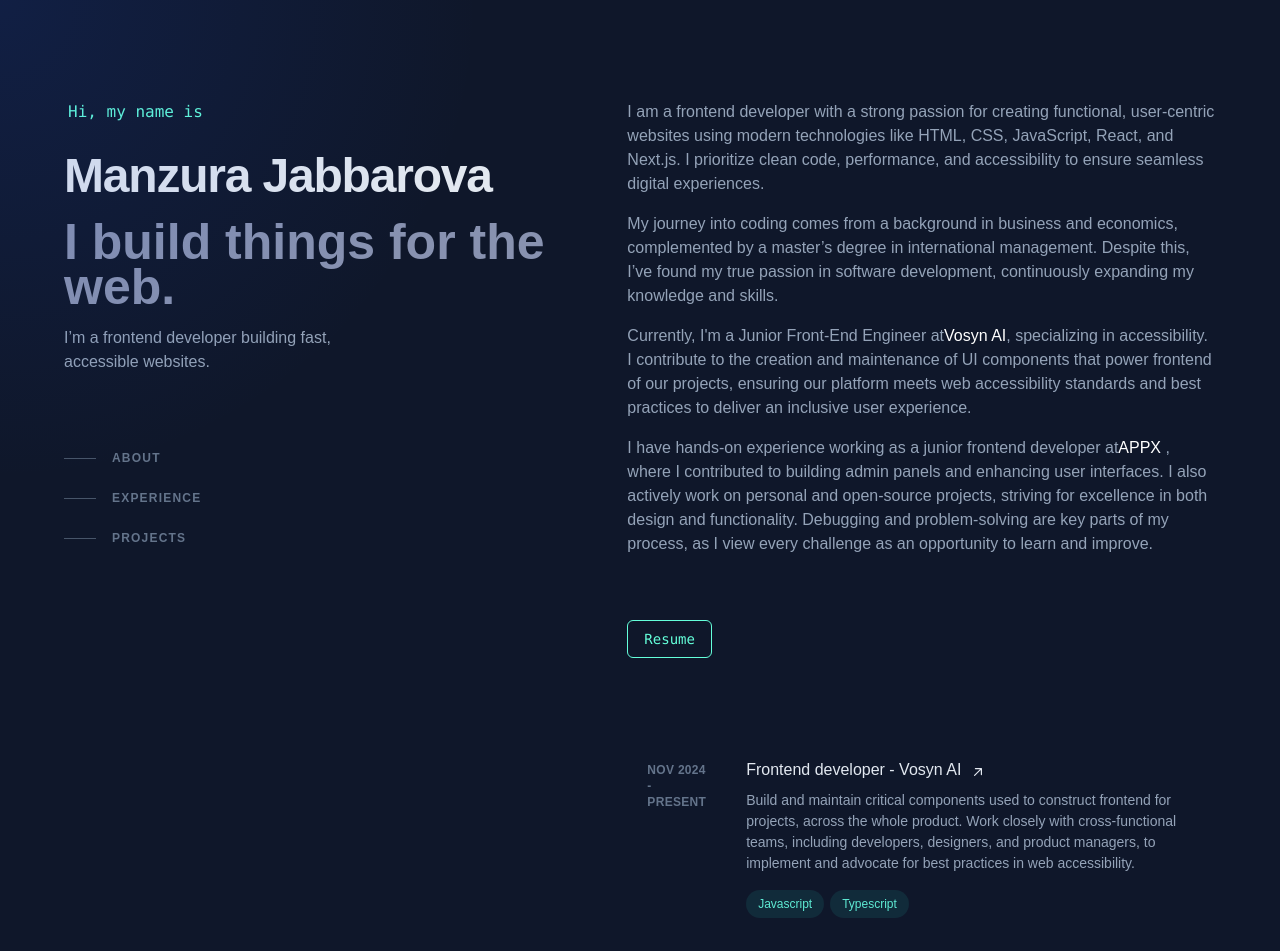
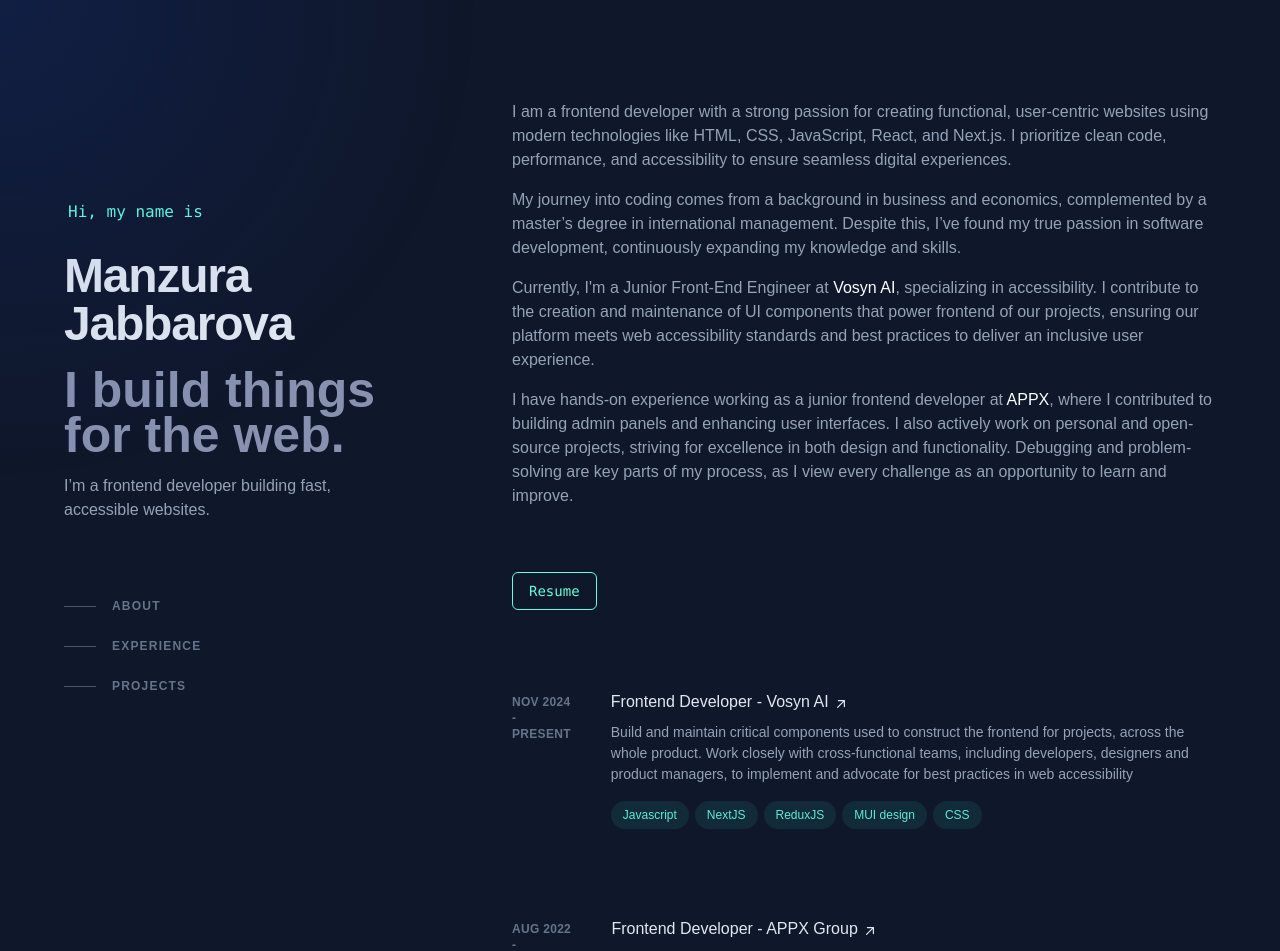
Before and after one commit to manzura94/portfolio, a Next.js app: page / in a window 1280 px wide. Shown: the top 951 px of the page. Built offline with nearby package versions, Linux system fonts and the light colour scheme.

Commit message:
add job positions

```diff
--- a/src/components/About.tsx
+++ b/src/components/About.tsx
@@ -15,7 +15,7 @@
                 true passion in software development, continuously expanding my knowledge and skills.`}
       </p>
       <p className="mb-4 leading-normal text-slate-400">
-        {`Currently, I'm a Junior Front-End Engineer at`}
+        {`Currently, I'm a Junior Front-End Engineer at `}
         <a href="https://vosyn.ai/" className="text-white hover:text-[#64ffda]">
           Vosyn AI
         </a>
@@ -25,11 +25,11 @@
         practices to deliver an inclusive user experience.`}
       </p>
       <p className="mb-4 leading-normal text-slate-400">
-        {` I have hands-on experience working as a junior frontend developer at`}
+        {` I have hands-on experience working as a junior frontend developer at  `}
         <a className="text-white hover:text-[#64ffda]" href="https://appx.uz/">
           APPX
         </a>
-        {` , where I contributed to building admin panels and enhancing user
+        {`, where I contributed to building admin panels and enhancing user
         interfaces. I also actively work on personal and open-source projects,
         striving for excellence in both design and functionality. Debugging and
         problem-solving are key parts of my process, as I view every challenge
--- a/src/components/Header.tsx
+++ b/src/components/Header.tsx
@@ -3,7 +3,7 @@
 
 const Header = () => {
   return (
-    <header className="w-1/2 flex flex-col  lg:w-[48%]">
+    <header className="w-1/2 flex flex-col  fixed top-[200px] h-full w-[30vw]">
       <h1 className=" mb-7 ml-1 text-[#64FFDA] font-mono text-[clamp(14px,5vw,16px)] font-normal">
         Hi, my name is
       </h1>
--- a/src/components/IntroWrapper.tsx
+++ b/src/components/IntroWrapper.tsx
@@ -24,9 +24,9 @@
           className="w-full"
         >
           <div className="flex flex-col h-full justify-between items-center  min-h-screen p-8 pb-20 gap-1 sm:p-5 ">
-            <div className="flex justify-between w-full max-w-6xl h-full flex-1 gap-5 mt-[80px]">
+            <div className="flex justify-between w-full max-w-6xl h-full flex-1 gap-5 mt-[80px] ">
               <Header />
-              <main className="flex gap-10 w-1/2 lg:w-[52%] ">
+              <main className="flex gap-10 w-1/2 w-[60vw] ml-[35vw]">
                 <Hero />
               </main>
             </div>
--- a/src/components/Jobs.tsx
+++ b/src/components/Jobs.tsx
@@ -1,44 +1,49 @@
+import { jobData } from '@/data'
 import React from 'react'
 import { ArrowTop } from './icons/ArrowTop'
 
 const Jobs = () => {
   return (
-    <section id="experience" className="mt-20">
-      <ol>
-        <li className="mb-12 p-5 rounded-[10px] group cursor-pointer transition-colors duration-300 hover:bg-[rgba(148,163,184,0.1)]">
+    <section id="experience" className="mt-20 overflow-visible box-content p-0">
+      <ol className="box-content overflow-visible space-y-5">
+        {jobData.map((item) => (
+          <li
+            key={item.id}
+            className="mb-12 -m-5 p-5 rounded-[10px] group cursor-pointer transition-colors duration-300 hover:bg-[rgba(148,163,184,0.1)] box-border"
+          >
             <div className="flex gap-10">
               <div className="w-[20%] mb-2 mt-1 text-xs font-semibold uppercase tracking-wide text-slate-500 ">
-              Nov 2024 - PRESENT
+                {item.time}
               </div>
               <div>
                 <h3 className="font-medium text-slate-200 group-hover:text-teal-300 ">
-                Frontend developer - Vosyn AI{' '}
+                  {item.position}
                   <span className="inline-block">
                     <ArrowTop />
                   </span>
                 </h3>
                 <p className="mt-2 text-sm leading-normal text-slate-400">
-                Build and maintain critical components used to construct
-                frontend for projects, across the whole product. Work closely
-                with cross-functional teams, including developers, designers,
-                and product managers, to implement and advocate for best
-                practices in web accessibility.
+                  {item.desc}
                 </p>
                 <ul className="mt-2 flex flex-wrap">
-                <li className="mr-1.5 mt-2 flex">
+                  {item.techs.map((val, index) => (
+                    <li key={index} className="mr-1.5 mt-2 flex">
                       <div className="flex items-center rounded-full bg-teal-400/10 px-3 py-1 text-xs font-medium leading-5 text-teal-300 ">
-                    Javascript
+                        {val}
                       </div>
                     </li>
-                <li className="mr-1.5 mt-2">
+                  ))}
+
+                  {/* <li className="mr-1.5 mt-2">
                   <div className="flex items-center rounded-full bg-teal-400/10 px-3 py-1 text-xs font-medium leading-5 text-teal-300 ">
                     Typescript
                   </div>
-                </li>
+                </li> */}
                 </ul>
               </div>
             </div>
           </li>
+        ))}
       </ol>
     </section>
   )
--- /dev/null
+++ b/src/data/index.tsx
@@ -0,0 +1,25 @@
+export const jobData = [
+  {
+    id: 1,
+    time: 'Nov 2024 - Present',
+    position: 'Frontend Developer - Vosyn AI',
+    desc: 'Build and maintain critical components used to construct the frontend for projects, across the whole product. Work closely with cross-functional teams, including developers, designers and product managers, to implement and advocate for best practices in web accessibility',
+    techs: ['Javascript', 'NextJS', 'ReduxJS', 'MUI design', 'CSS'],
+  },
+  {
+    id: 2,
+    time: 'Aug 2022 - January 2023',
+    position: 'Frontend Developer - APPX Group',
+    desc: 'Build admin panels and dashboards, focusing on building user-friendly interfaces. Collaborate with backend developers and designers to integrate APIs, manage state using Redux Toolkit, and ensure responsive UI designs. Actively participate in code reviews, optimized frontend performance, and implemented best practices for maintainability.',
+    techs: [
+      'Javascript',
+      'TypeScript',
+      'ReactJS',
+      'NextJS',
+      'Ant design',
+      'MUI design',
+      'CSS',
+      'HTML & SCSS',
+    ],
+  },
+]
```
Lines whose indentation alone changed are shown as unchanged.
